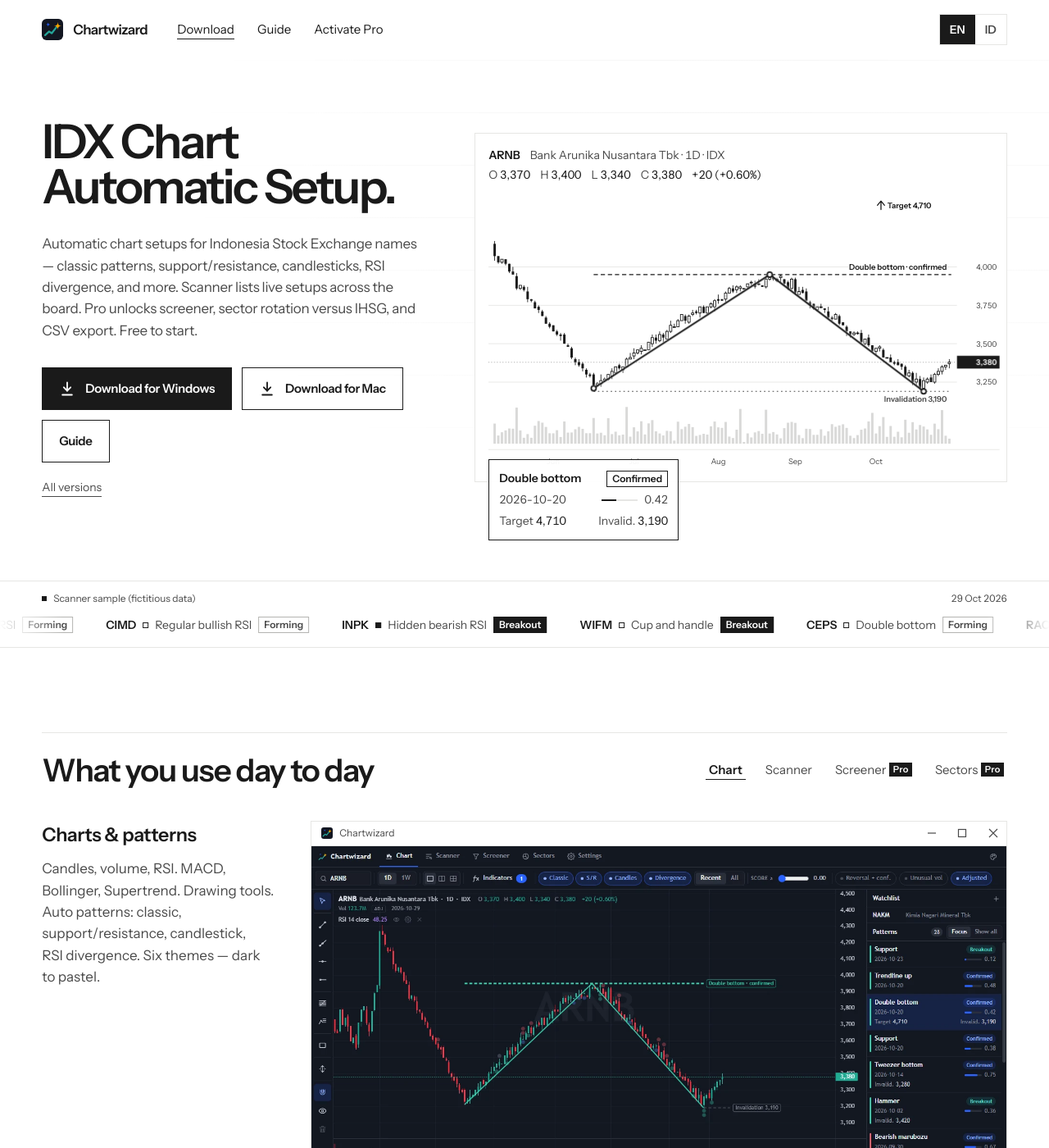
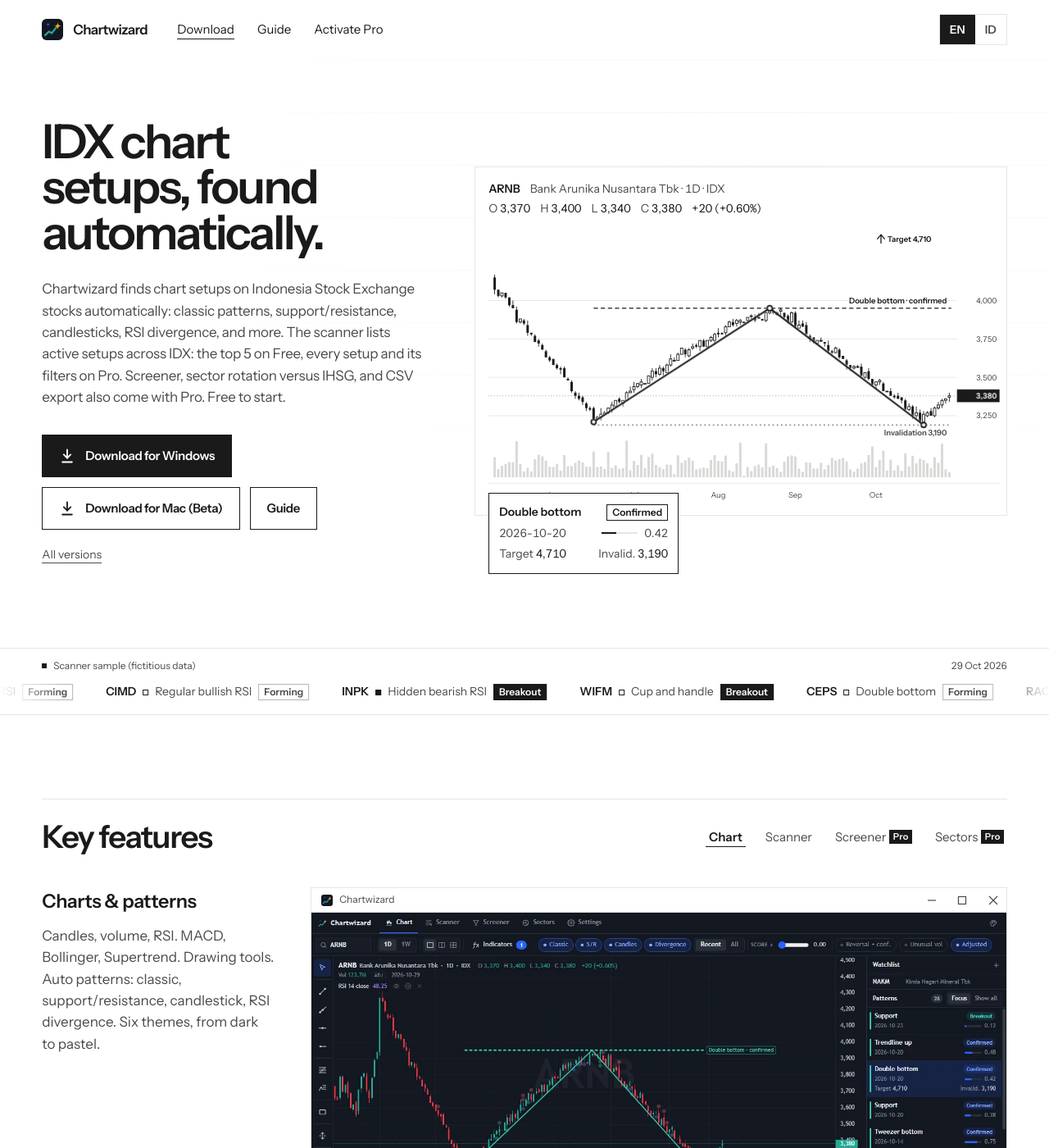
Before and after one commit to anggakawa/chartwizard-releases, a Jekyll site: the page built from en/index.html, in a window 1280 px wide and 1400 px high. Shown: the whole window at 82% size. Built offline with Jekyll 4.4.1, drawn with Linux system fonts in a browser that asks for light colours; some of the changed text lies outside the part shown.

Commit message:
Copy pass: honest Free vs Pro, Mac Beta, Codewizard brand (#6)
* Use the Codewizard icon for favicons, add a link preview and the studio credit

Favicons (ico, svg, 32px png, apple-touch-icon) are the new Codewizard
wave-line icon in ink on paper. assets/og.png (1200x630) sets Chartwizard
and 'by Codewizard Studio' beside the emblem; source in _brand/og.html.
Adds Open Graph and Twitter card meta and a canonical link. The footer
gains 'Made by Codewizard Studio' linking to codewizard.id. The
Chartwizard app icon (assets/logo.svg) stays in the header.

* Revise the download page copy; mark the Mac build Beta; show what Free and Pro get

- Apply Copy Humanizer's wording pass to _data/i18n.yml (id and en).
- Scanner card, hero intro and meta description: Free shows the top 5 setups;
  every setup and the filters are Pro. Say "active" setups, not "live".
- Mark the macOS Apple Silicon build Beta: button, requirements, install
  heading, meta description, FAQ and PRODUCT.md.
- Brand as Codewizard in the footer, OG alt text and og.png (rebuilt 1200x630).
- features_title: Fitur utama / Key features.
- en: licence, the spelling the app UI uses.

---------

Co-authored-by: anggakawa <12443369+anggakawa@users.noreply.github.com>

```diff
--- a/_brand/og.html
+++ b/_brand/og.html
@@ -31,8 +31,8 @@
   <body>
     <div class="copy">
       <h1>Chartwizard</h1>
-      <p class="lead">IDX Chart Automatic Setup.</p>
-      <p class="by">by Codewizard Studio</p>
+      <p class="lead">IDX chart setups, found automatically.</p>
+      <p class="by">by Codewizard</p>
     </div>
     <img src="../assets/codewizard.svg" alt="">
   </body>
--- a/_data/i18n.yml
+++ b/_data/i18n.yml
@@ -1,7 +1,9 @@
 # Every string the layout and the download page show, in Indonesian (id) and English (en).
 # Strings may hold HTML. %file% is replaced with the installer's file name.
 id:
-  description: Chart, scanner setup, dan screener saham BEI untuk Windows dan macOS (Apple Silicon). Unduh gratis.
+  description: >-
+    Chart dan scanner setup saham BEI untuk Windows, plus macOS Apple Silicon (Beta). Unduh gratis. Versi gratis
+    menampilkan 5 setup teratas; semua setup, filter, dan screener ada di Pro.
   nav_download: Unduh
   nav_guide: Panduan
   nav_activate: Aktivasi Pro
@@ -10,54 +12,54 @@
   home_url: /
   guide_url: TUTORIALS-ID.html
   activate_url: ACTIVATE-PRO.html
-  footer_disclaimer: Chartwizard adalah perangkat lunak grafik, bukan nasihat investasi.
+  footer_disclaimer: Chartwizard adalah software charting, bukan nasihat investasi.
   footer_github: Rilis di GitHub
-  footer_maker: Dibuat oleh Codewizard Studio
-  og_image_alt: "Chartwizard oleh Codewizard Studio: nama aplikasi di samping lambang lingkaran bergaris gelombang Codewizard."
+  footer_maker: Dibuat oleh Codewizard
+  og_image_alt: "Chartwizard oleh Codewizard: nama aplikasi di samping lambang lingkaran bergaris gelombang Codewizard."
   months: [Jan, Feb, Mar, Apr, Mei, Jun, Jul, Agu, Sep, Okt, Nov, Des]
 
-  hero_tagline: IDX Chart Automatic Setup.
+  hero_tagline: Setup chart BEI, terdeteksi otomatis.
   hero_intro: >-
-    Setup chart saham BEI terdeteksi otomatis — pola klasik, support/resistance, candlestick, divergensi RSI, dan
-    lainnya. Scanner menampilkan setup aktif di seluruh BEI. Pro membuka screener, rotasi sektor versus IHSG, dan ekspor
-    CSV. Mulai gratis.
+    Chartwizard mendeteksi setup di chart saham BEI secara otomatis: pola klasik, support/resistance, candlestick,
+    divergensi RSI, dan lainnya. Scanner menampilkan setup yang aktif di seluruh BEI: 5 teratas di versi gratis, semua
+    setup dan filternya di Pro. Screener, rotasi sektor terhadap IHSG, dan ekspor CSV juga ada di Pro. Mulai gratis.
   download_button: Unduh untuk Windows
-  download_button_mac: Unduh untuk Mac
+  download_button_mac: Unduh untuk Mac (Beta)
   version_label: Versi
   size_label: Ukuran
   system_label: Sistem
   date_label: Rilis
   verify_link: Periksa SHA-256
   chart_title: >-
-    Chart harian ARNB, ticker fiktif dengan data karangan — double bottom yang ditemukan Chartwizard, beserta target dan
-    invalidasi.
+    Chart harian ARNB (ticker fiktif, data karangan) dengan double bottom yang ditemukan Chartwizard, plus target dan
+    invalidasinya.
   tape_label: Contoh hasil scanner (data fiktif)
   sample_note: >-
     Chart, hasil scanner, dan screenshot di halaman ini memakai ticker, nama perusahaan, dan harga fiktif untuk ilustrasi,
     bukan data pasar sungguhan.
-  requirements: Windows 10/11 64-bit · macOS Apple Silicon (arm64)
+  requirements: Windows 10/11 64-bit · macOS Apple Silicon (arm64), Beta
   all_versions: Semua versi
   file_fallback: Chartwizard-Setup-&lt;versi&gt;.exe
 
   install_title: Cara memasang
   install_windows_heading: Windows
-  install_mac_heading: macOS (Apple Silicon)
+  install_mac_heading: macOS Apple Silicon (Beta)
   install_steps:
     - title: Jalankan installer
       body: >-
         Buka <code>%file%</code> dari folder Downloads, lalu ikuti langkah pemasangan sampai selesai.
     - title: Peringatan SmartScreen?
       body: >-
-        Installer belum memiliki tanda tangan digital, jadi Windows dapat menampilkan layar biru
+        Installer-nya belum ditandatangani secara digital, jadi Windows bisa menampilkan layar biru
         <b>Windows protected your PC</b>. Klik <b>More info</b>, lalu <b>Run anyway</b>.
       note: >-
-        Peringatan ini muncul untuk aplikasi yang belum ditandatangani, bukan karena virus. Untuk memastikan file
-        asli, cocokkan SHA-256 di bagian bawah halaman ini.
+        Peringatan ini muncul karena aplikasinya belum ditandatangani, bukan karena ada virus. Untuk memastikan
+        file-nya asli, cocokkan SHA-256 di bagian bawah halaman ini.
     - title: Pilih data provider
       body: >-
-        Buka <b>Settings → Data provider</b> dan setujui pemberitahuan sumber data. EODHD memakai API token milik Anda.
-        Yahoo tidak memerlukan token, tetapi <b>eksperimental, gratis, dan bisa putus</b> kapan saja. Sinkronisasi
-        pertama mengunduh riwayat harga; setelah itu data diperbarui otomatis setiap hari setelah market close.
+        Buka <b>Settings → Data provider</b> dan setujui pemberitahuan sumber data. EODHD memakai API token Anda
+        sendiri. Yahoo tidak perlu token, tetapi sifatnya <b>eksperimental, gratis, dan bisa putus</b> kapan saja.
+        Sinkronisasi pertama mengunduh riwayat harga; setelah itu data diperbarui otomatis tiap hari begitu market close.
   install_mac_steps:
     - title: Pasang dari DMG
       body: >-
@@ -72,9 +74,9 @@
         ini atau GitHub Releases.
     - title: Pilih data provider
       body: >-
-        Buka <b>Settings → Data provider</b> dan setujui pemberitahuan sumber data. EODHD memakai API token milik Anda.
-        Yahoo tidak memerlukan token, tetapi <b>eksperimental, gratis, dan bisa putus</b> kapan saja. Sinkronisasi
-        pertama mengunduh riwayat harga; setelah itu data diperbarui otomatis setiap hari setelah market close.
+        Buka <b>Settings → Data provider</b> dan setujui pemberitahuan sumber data. EODHD memakai API token Anda
+        sendiri. Yahoo tidak perlu token, tetapi sifatnya <b>eksperimental, gratis, dan bisa putus</b> kapan saja.
+        Sinkronisasi pertama mengunduh riwayat harga; setelah itu data diperbarui otomatis tiap hari begitu market close.
 
   features_title: Fitur utama
   features:
@@ -86,7 +88,7 @@
         level invalidasinya, volume, RSI dan daftar pola.
       body: >-
         Candle, volume, RSI. Indikator MACD, Bollinger, Supertrend. Drawing tools. Pola otomatis: klasik,
-        support/resistance, candlestick, divergensi RSI. Enam tema warna — dari gelap hingga pastel.
+        support/resistance, candlestick, divergensi RSI. Enam tema warna, dari gelap sampai pastel.
     - title: Scanner
       tab: Scanner
       shot: scanner
@@ -94,8 +96,8 @@
         Scanner Chartwizard pada ticker fiktif: setup yang sedang aktif, dengan bias, status, skor, rasio volume dan
         nilai transaksi.
       body: >-
-        Semua setup aktif di BEI dalam satu daftar. Filter likuiditas, lonjakan volume, dan konfirmasi — tanpa harus
-        membuka chart satu per satu.
+        Setup yang aktif di seluruh BEI dalam satu daftar. Versi gratis menampilkan 5 setup teratas. Di Pro, semua setup
+        tampil dengan filter likuiditas, lonjakan volume, dan konfirmasi. Tidak perlu membuka chart satu per satu.
     - title: Screener
       tab: Screener
       shot: screener
@@ -128,17 +130,17 @@
   buy_monthly: Bayar bulanan
   buy_yearly: Bayar tahunan
   pro_pays_for: >-
-    Harga Pro membayar fitur analisa Chartwizard, bukan data. Semua paket mengunduh data dari provider yang Anda pilih,
-    di bawah perjanjian Anda sendiri dengan provider itu.
-  seats: Satu lisensi untuk 2 mesin. Pembayaran lewat Lynk.id.
+    Yang Anda bayar di Pro adalah fitur analisis Chartwizard, bukan data. Di semua paket, data diunduh dari provider
+    pilihan Anda, berdasarkan perjanjian Anda sendiri dengan provider itu.
+  seats: Satu lisensi untuk 2 komputer. Pembayaran lewat Lynk.id.
   activate_link: Cara mengaktifkan Pro
 
   faq_title: Pertanyaan umum
   faq:
-    - q: Apakah aman? Mengapa Windows memperingatkan?
+    - q: Apakah aman? Kenapa Windows memberi peringatan?
       a: >-
-        Installer Windows belum ditandatangani secara digital; SmartScreen memperingatkan setiap aplikasi seperti itu.
-        Unduh hanya dari halaman ini atau GitHub Releases, dan cocokkan SHA-256 jika ingin memastikan.
+        Installer Windows belum ditandatangani secara digital, dan SmartScreen memang memperingatkan setiap aplikasi
+        seperti itu. Unduh hanya dari halaman ini atau GitHub Releases, dan cocokkan SHA-256 kalau ingin memastikan.
     - q: Mengapa macOS memblokir Chartwizard?
       a: >-
         Build Mac belum ditandatangani atau di-notarize Apple. Buka <b>System Settings → Privacy &amp; Security</b>,
@@ -151,11 +153,11 @@
         (auto-update Mac belum dipublikasikan).
     - q: Dari mana data harganya?
       a: >-
-        Dari provider yang Anda pilih sendiri, langsung ke komputer Anda, di bawah perjanjian Anda dengan provider itu:
-        EODHD dengan API token milik Anda, atau Yahoo Finance. Chartwizard tidak menjual data dan tidak berafiliasi
-        dengan Yahoo maupun EODHD. Yahoo adalah sumber tidak resmi: eksperimental, gratis, dan bisa berhenti kapan saja
-        tanpa pemberitahuan. Aplikasi meminta persetujuan Anda atas pemberitahuan ini sebelum mengunduh dari setiap
-        provider.
+        Dari provider yang Anda pilih sendiri, langsung ke komputer Anda, berdasarkan perjanjian Anda dengan provider
+        itu: EODHD dengan API token Anda sendiri, atau Yahoo Finance. Chartwizard tidak menjual data dan tidak
+        berafiliasi dengan Yahoo maupun EODHD. Yahoo adalah sumber tidak resmi: eksperimental, gratis, dan bisa berhenti
+        kapan saja tanpa pemberitahuan. Sebelum mengunduh dari provider mana pun, aplikasi akan meminta Anda menyetujui
+        pemberitahuan ini.
     - q: Di mana data disimpan?
       a: >-
         Di Windows: <code>%APPDATA%\idx-chart</code>. Di macOS:
@@ -163,14 +165,17 @@
         Uninstall tidak menghapus folder ini, jadi memasang ulang melanjutkan dari data yang sama.
     - q: Sistem apa yang didukung?
       a: >-
-        Windows 10 dan 11, 64-bit, serta macOS Apple Silicon (arm64). Belum ada build Intel Mac atau Linux.
+        Windows 10 dan 11, 64-bit, serta macOS Apple Silicon (arm64) dalam versi Beta. Belum ada build Intel Mac atau
+        Linux.
 
   verify_title: Periksa file unduhan
   verify_hash_label: "SHA-256 installer versi ini:"
   verify_command_label: "Di PowerShell, jalankan perintah ini di folder tempat file tersimpan, lalu cocokkan hasilnya:"
 
 en:
-  description: Charts, setup scanner, and screener for IDX stocks on Windows and macOS (Apple Silicon). Free download.
+  description: >-
+    Charts and a setup scanner for IDX stocks on Windows, plus macOS Apple Silicon (Beta). Free download. The free plan
+    shows the top 5 setups; every setup, the filters, and the screener are in Pro.
   nav_download: Download
   nav_guide: Guide
   nav_activate: Activate Pro
@@ -181,34 +186,35 @@
   activate_url: "ACTIVATE-PRO.html#english"
   footer_disclaimer: Chartwizard is charting software, not investment advice.
   footer_github: Releases on GitHub
-  footer_maker: Made by Codewizard Studio
-  og_image_alt: "Chartwizard by Codewizard Studio: the app name beside the Codewizard wave-line circle emblem."
+  footer_maker: Made by Codewizard
+  og_image_alt: "Chartwizard by Codewizard: the app name beside the Codewizard wave-line circle emblem."
   months: [Jan, Feb, Mar, Apr, May, Jun, Jul, Aug, Sep, Oct, Nov, Dec]
 
-  hero_tagline: IDX Chart Automatic Setup.
+  hero_tagline: IDX chart setups, found automatically.
   hero_intro: >-
-    Automatic chart setups for Indonesia Stock Exchange names — classic patterns, support/resistance, candlesticks, RSI
-    divergence, and more. Scanner lists live setups across the board. Pro unlocks screener, sector rotation versus
-    IHSG, and CSV export. Free to start.
+    Chartwizard finds chart setups on Indonesia Stock Exchange stocks automatically: classic patterns,
+    support/resistance, candlesticks, RSI divergence, and more. The scanner lists active setups across IDX: the top 5 on
+    Free, every setup and its filters on Pro. Screener, sector rotation versus IHSG, and CSV export also come with Pro.
+    Free to start.
   download_button: Download for Windows
-  download_button_mac: Download for Mac
+  download_button_mac: Download for Mac (Beta)
   version_label: Version
   size_label: Size
   system_label: System
   date_label: Released
   verify_link: Check the SHA-256
-  chart_title: Daily ARNB, a fictitious ticker on invented data — double bottom Chartwizard found, with target and invalidation.
+  chart_title: Daily chart of ARNB (a fictitious ticker on invented data) with a double bottom Chartwizard found, plus its target and invalidation.
   tape_label: Scanner sample (fictitious data)
   sample_note: >-
     The chart, scanner results and screenshots on this page use fictitious tickers, company names and prices for
     illustration, not real market data.
-  requirements: Windows 10/11 64-bit · macOS Apple Silicon (arm64)
+  requirements: Windows 10/11 64-bit · macOS Apple Silicon (arm64), Beta
   all_versions: All versions
   file_fallback: Chartwizard-Setup-&lt;version&gt;.exe
 
   install_title: How to install
   install_windows_heading: Windows
-  install_mac_heading: macOS (Apple Silicon)
+  install_mac_heading: macOS Apple Silicon (Beta)
   install_steps:
     - title: Run the installer
       body: >-
@@ -242,7 +248,7 @@
         needs no token, but it is <b>experimental, free and may break</b> at any time. First sync pulls history; after
         that it updates daily once the market closes.
 
-  features_title: What you use day to day
+  features_title: Key features
   features:
     - title: "Charts & patterns"
       tab: Chart
@@ -252,16 +258,16 @@
         and invalidation level, volume, RSI and the pattern list.
       body: >-
         Candles, volume, RSI. MACD, Bollinger, Supertrend. Drawing tools. Auto patterns: classic, support/resistance,
-        candlestick, RSI divergence. Six themes — dark to pastel.
+        candlestick, RSI divergence. Six themes, from dark to pastel.
     - title: Scanner
       tab: Scanner
       shot: scanner
       alt: >-
-        The Chartwizard scanner on fictitious tickers: live setups with bias, status, score, volume ratio and traded
+        The Chartwizard scanner on fictitious tickers: active setups with bias, status, score, volume ratio and traded
         value.
       body: >-
-        Every live setup on IDX in one list. Filter liquidity, volume spikes, and confirmation — so you are not flipping
-        charts one by one.
+        Active setups across IDX in one list. Free shows the top 5. Pro shows every setup, with filters for liquidity,
+        volume spikes, and confirmation. You don't have to open charts one by one.
     - title: Screener
       tab: Screener
       shot: screener
@@ -270,8 +276,8 @@
         value and market cap.
       pro: true
       body: >-
-        Filter by price, returns, trend, volume, and fundamentals — or jump to presets: Top Gainers, Unusual Volume, Low
-        P/E.
+        Filter by price, returns, trend, volume, and fundamentals, or start from a preset: Top Gainers, Unusual Volume,
+        Low P/E.
     - title: Sector rotation
       tab: Sectors
       shot: sectors
@@ -294,8 +300,8 @@
   buy_monthly: Pay monthly
   buy_yearly: Pay yearly
   pro_pays_for: >-
-    The Pro price pays for Chartwizard's analysis features, not for data. Every plan downloads from the data provider
-    you choose, under your own agreement with it.
+    With Pro, you pay for Chartwizard's analysis features, not for data. On every plan, data comes from the provider you
+    choose, under your own agreement with that provider.
   seats: One licence covers 2 machines. Payment through Lynk.id.
   activate_link: How to activate Pro
 
@@ -328,7 +334,7 @@
         Uninstalling keeps that folder, so reinstalling picks up where you left off.
     - q: Which systems are supported?
       a: >-
-        Windows 10 and 11, 64-bit, plus macOS Apple Silicon (arm64). No Intel Mac or Linux build yet.
+        Windows 10 and 11, 64-bit, plus macOS Apple Silicon (arm64) as a Beta. No Intel Mac or Linux build yet.
 
   verify_title: Check your download
   verify_hash_label: "The SHA-256 of this version's installer:"
```
Also changed, not shown: PRODUCT.md (+1 -1 lines), assets/og.png.
